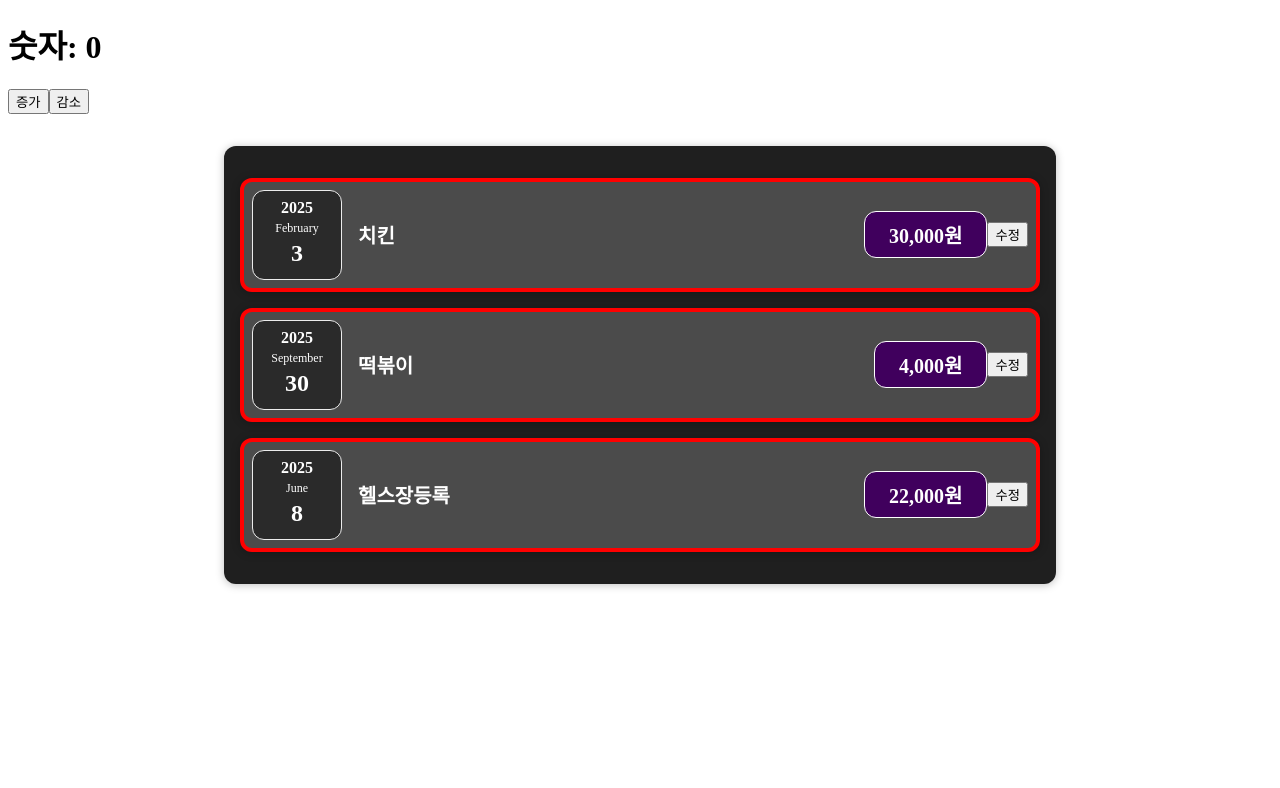
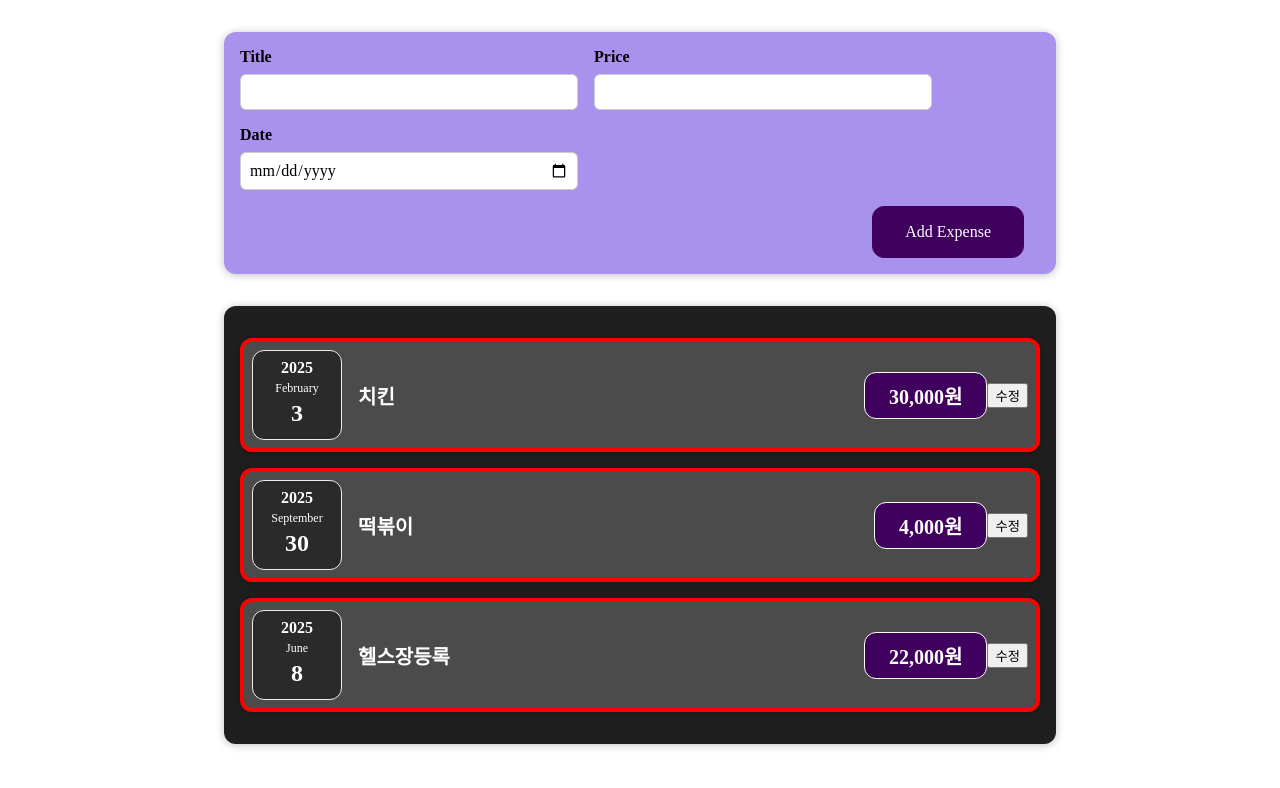
Before and after one commit to hee123hee/react-study202501, a React (Vite) app: page / in a window 1280 px wide. Shown: the top 788 px of the page. Built offline with nearby package versions, Linux system fonts and the light colour scheme.

Commit message:
2-3-1. 지출 양식 추가

```diff
--- a/src/App.jsx
+++ b/src/App.jsx
@@ -1,5 +1,6 @@
 import ExpenseList from "./components/expenses/ExpenseList";
 import Counter from "./components/Counter";
+import NewExpense from "./components/new-expense/NewExpense.jsx";
 
 
 /*
@@ -39,7 +40,7 @@
 
     return (
         <>
-            <Counter />
+            <NewExpense />
             <ExpenseList expenses={expenses}/>
         </>
     );
--- a/src/components/expenses/ExpenseItem.jsx
+++ b/src/components/expenses/ExpenseItem.jsx
@@ -15,7 +15,7 @@
     const {title, price, date} = expense;
 
     const [itemTitle, setItemTitle] = useState(title);
-    console.log('itemTitle:', itemTitle);
+    // console.log('itemTitle:', itemTitle);
 
 
     // 원화 표기법으로 변환
--- /dev/null
+++ b/src/components/new-expense/ExpenseForm.css
@@ -0,0 +1,25 @@
+.new-expense__controls {
+    display: flex;
+    flex-wrap: wrap;
+    gap: 1rem;
+    margin-bottom: 1rem;
+    text-align: left;
+}
+.new-expense__control label {
+    font-weight: bold;
+    margin-bottom: 0.5rem;
+    display: block;
+}
+.new-expense__control input {
+    font: inherit;
+    padding: 0.5rem;
+    border-radius: 6px;
+    border: 1px solid #ccc;
+    width: 20rem;
+    max-width: 100%;
+}
+.new-expense__actions {
+
+
+    text-align: right;
+}
--- /dev/null
+++ b/src/components/new-expense/ExpenseForm.jsx
@@ -0,0 +1,66 @@
+import React, {useState} from 'react';
+import './ExpenseForm.css';
+const ExpenseForm = () => {
+
+    // 상태값 관리
+    const [title, setTitle] = useState('');
+    const [price , setPrice] = useState(0);
+    const [date, setDate] = useState(null);
+
+    // 오늘 날짜를 YYYY-MM-DD 형식으로 가져오는 함수
+    const getTodayDate = () => {
+        const today = new Date();
+        const year = today.getFullYear();
+        const month = String(today.getMonth() + 1).padStart(2, '0'); // 월은 0부터 시작하므로 1을 더해줌
+        const day = String(today.getDate()).padStart(2, '0');
+        return `${year}-${month}-${day}`;
+    };
+
+    //form submit 이벤트
+    const handleSubmit = (e) => {
+        e.preventDefault();
+        // console.log('submit !!');
+
+        const payload = {
+            title,
+            price,
+            date
+        };
+        console.log('payload: ', payload);
+
+    };
+
+
+    return (
+        <form onSubmit={handleSubmit}>
+            <div className='new-expense__controls'>
+                <div className='new-expense__control'>
+                    <label>Title</label>
+                    <input type='text' onChange={e=> setTitle(e.target.value)} />
+                </div>
+                <div className='new-expense__control'>
+                    <label>Price</label>
+                    <input
+                        type='number'
+                        min='100'
+                        step='100'
+                        onInput={e => setPrice(+e.target.value)}
+                    />
+                </div>
+                <div className='new-expense__control'>
+                    <label>Date</label>
+                    <input
+                        type='date'
+                        min='2019-01-01'
+                        max={getTodayDate()}
+                        onInput={e=>setDate(e.target.value)}
+                    />
+                </div>
+            </div>
+            <div className='new-expense__actions'>
+                <button type='submit'>Add Expense</button>
+            </div>
+        </form>
+    );
+};
+export default ExpenseForm;
--- /dev/null
+++ b/src/components/new-expense/NewExpense.css
@@ -0,0 +1,34 @@
+.new-expense {
+    background-color: #a892ee;
+    padding: 1rem;
+    margin: 2rem auto;
+    width: 50rem;
+    max-width: 95%;
+    border-radius: 12px;
+    text-align: center;
+    box-shadow: 0 1px 8px rgba(0, 0, 0, 0.25);
+}
+.new-expense button {
+    font: inherit;
+    cursor: pointer;
+    padding: 1rem 2rem;
+    border: 1px solid #40005d;
+    background-color: #40005d;
+    color: white;
+    border-radius: 12px;
+    margin-right: 1rem;
+}
+.new-expense button:hover,
+.new-expense button:active {
+    background-color: #510674;
+    border-color: #510674;
+}
+.new-expense button.alternative {
+    color: #220131;
+    border-color: transparent;
+    background-color: transparent;
+}
+.new-expense button.alternative:hover,
+.new-expense button.alternative:active {
+    background-color: #ddb3f8;
+}
--- /dev/null
+++ b/src/components/new-expense/NewExpense.jsx
@@ -0,0 +1,12 @@
+
+import React from 'react';
+import './NewExpense.css';
+import ExpenseForm from './ExpenseForm';
+const NewExpense = () => {
+    return (
+        <div className='new-expense'>
+            <ExpenseForm />
+        </div>
+    );
+};
+export default NewExpense;
```
